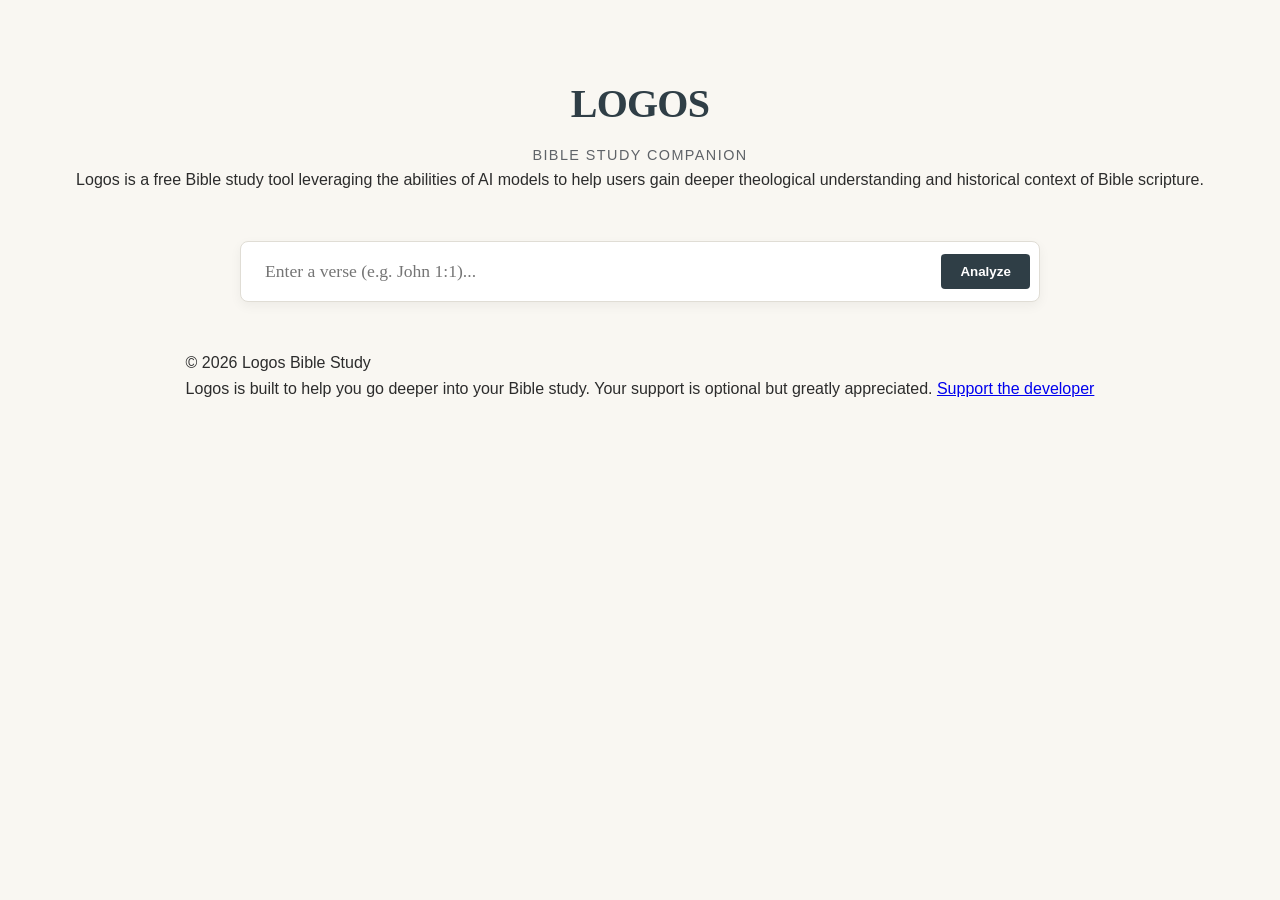
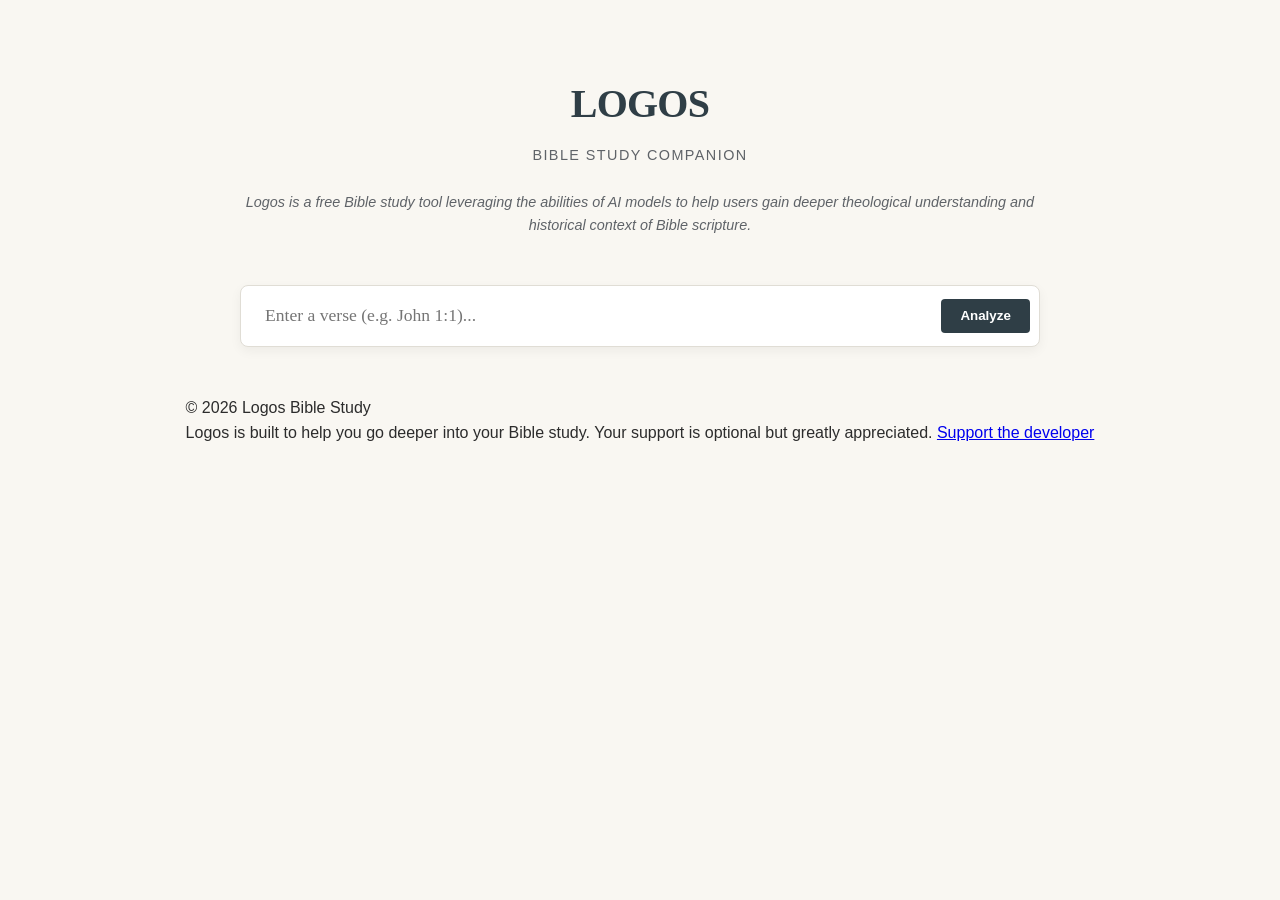

feat: Added an AI model using the OpenRouter API to handle generating the theological data related to the bible verse.

--- a/css/styles.css
+++ b/css/styles.css
@@ -40,6 +40,7 @@ body {
     text-align: center;
     margin-bottom: var(--spacing-lg);
     margin-top: var(--spacing-lg);
+    max-width: 800px;
 
     h1 {
         font-family: var(--font-serif);
@@ -55,6 +56,13 @@ body {
         font-size: 0.9rem;
         letter-spacing: 0.1em;
         font-weight: 500;
+    }
+
+    .description {
+        margin-top: var(--spacing-md);
+        color: var(--text-muted);
+        font-style: italic;
+        font-size: 0.9rem;
     }
 }
 
@@ -184,6 +192,7 @@ body {
 
         p {
             margin-bottom: 1rem;
+            line-height: 2;
         }
 
         strong {
